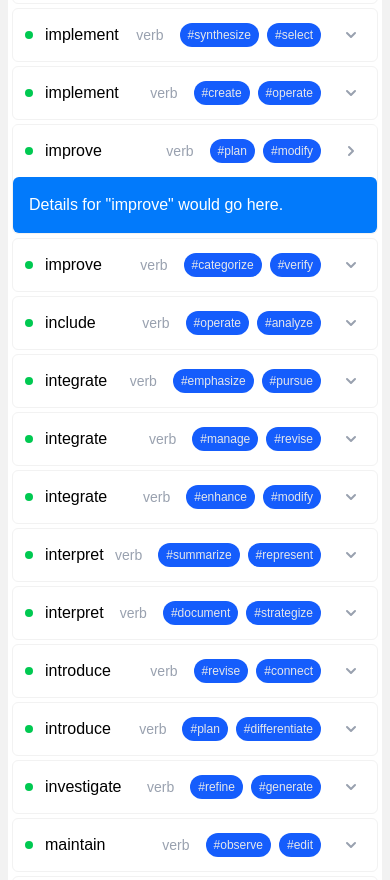
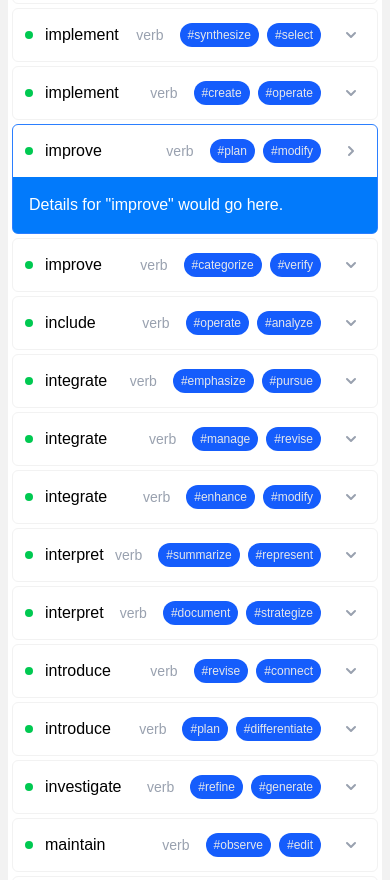
Before and after one commit to concordgrape/common-german-words, a Next.js app: page /browse in a window 390 px wide. Shown: the part 5122-6002 px from the top of the page. Built offline with nearby package versions, Linux system fonts and the light colour scheme.

Commit message:
Update WordTable.tsx

```diff
--- a/app/components/WordTable.tsx
+++ b/app/components/WordTable.tsx
@@ -445,10 +445,10 @@ const toggleRow = (word: Word) => {
             ref={(el) => {
                 wordRefs.current[word.id] = el;
             }}
-            className="group border-1 border-[#F2F2F2] mb-1 rounded-md"
+            className={`group border-1 mb-1 rounded-md ${expandedRows.includes(word.id) ? 'border-blue-500' : 'border-[#F2F2F2]'}`}
             >
             <div
-              className={`flex items-center justify-between p-3 cursor-pointer hover:bg-white/10 transition-colors duration-200 ${expandedRows.includes(word.id) ? 'bg-white/20' : ''}`}
+              className={`flex items-center justify-between p-3 cursor-pointer transition-colors duration-200 ${expandedRows.includes(word.id) ? '' : 'hover:bg-gray-100'}`}
               onClick={() => toggleRow(word)}
             >
               {/* Status Indicator */}
@@ -476,7 +476,7 @@ const toggleRow = (word: Word) => {
               </button>
             </div>
             <div
-                className={`transition-max-height overflow-hidden bg-[#027AFB] rounded-md text-white visible sm:hidden md:hidden
+                className={`transition-max-height overflow-hidden bg-[#027AFB] rounded-b-sm text-white visible sm:hidden md:hidden
                     ${expandedRows.includes(word.id) ? 'max-h-40 opacity-100 p-4' : 'max-h-0 opacity-0 p-0'}`}
                 >
                 <p>Details for &quot;{word.term}&quot; would go here.</p>
```
